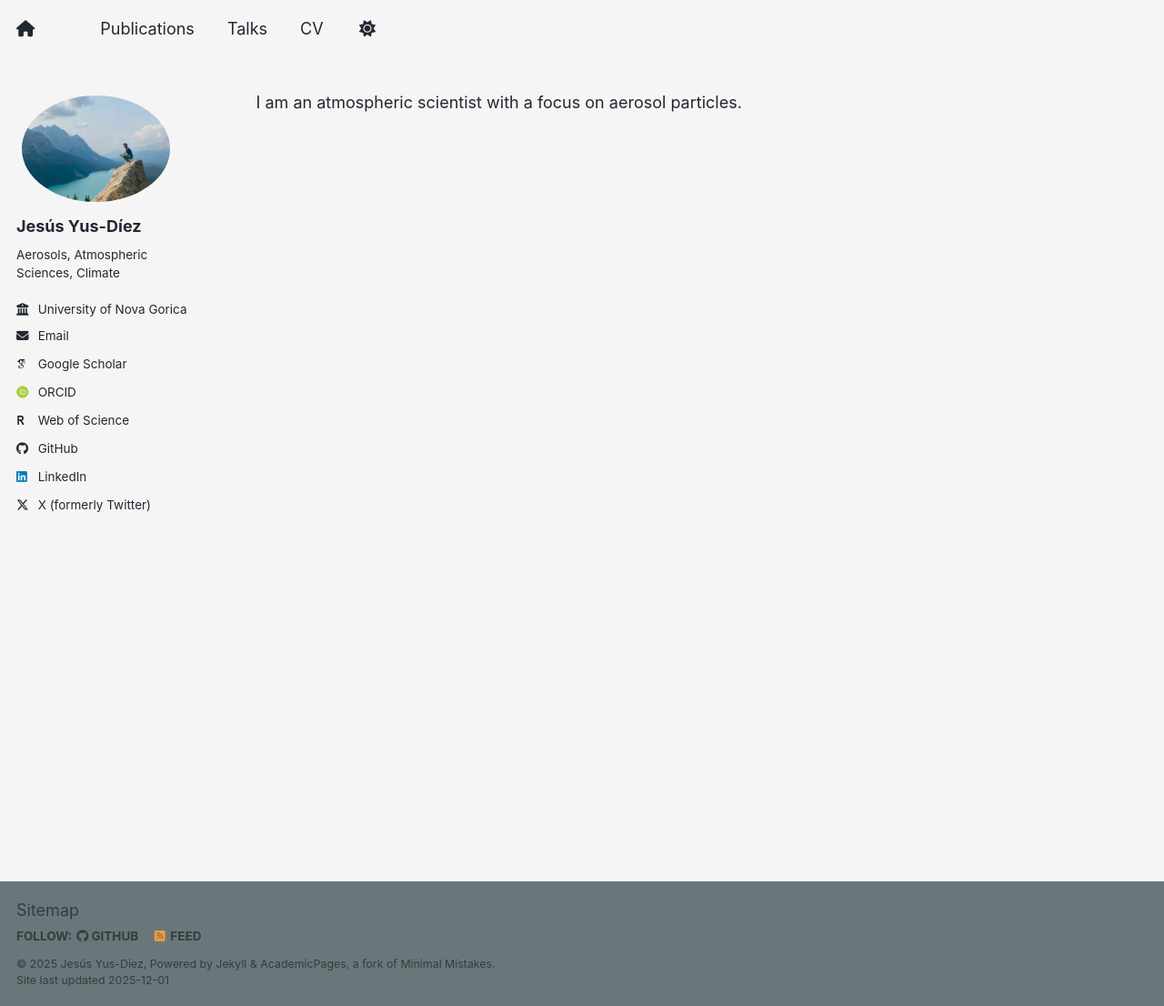
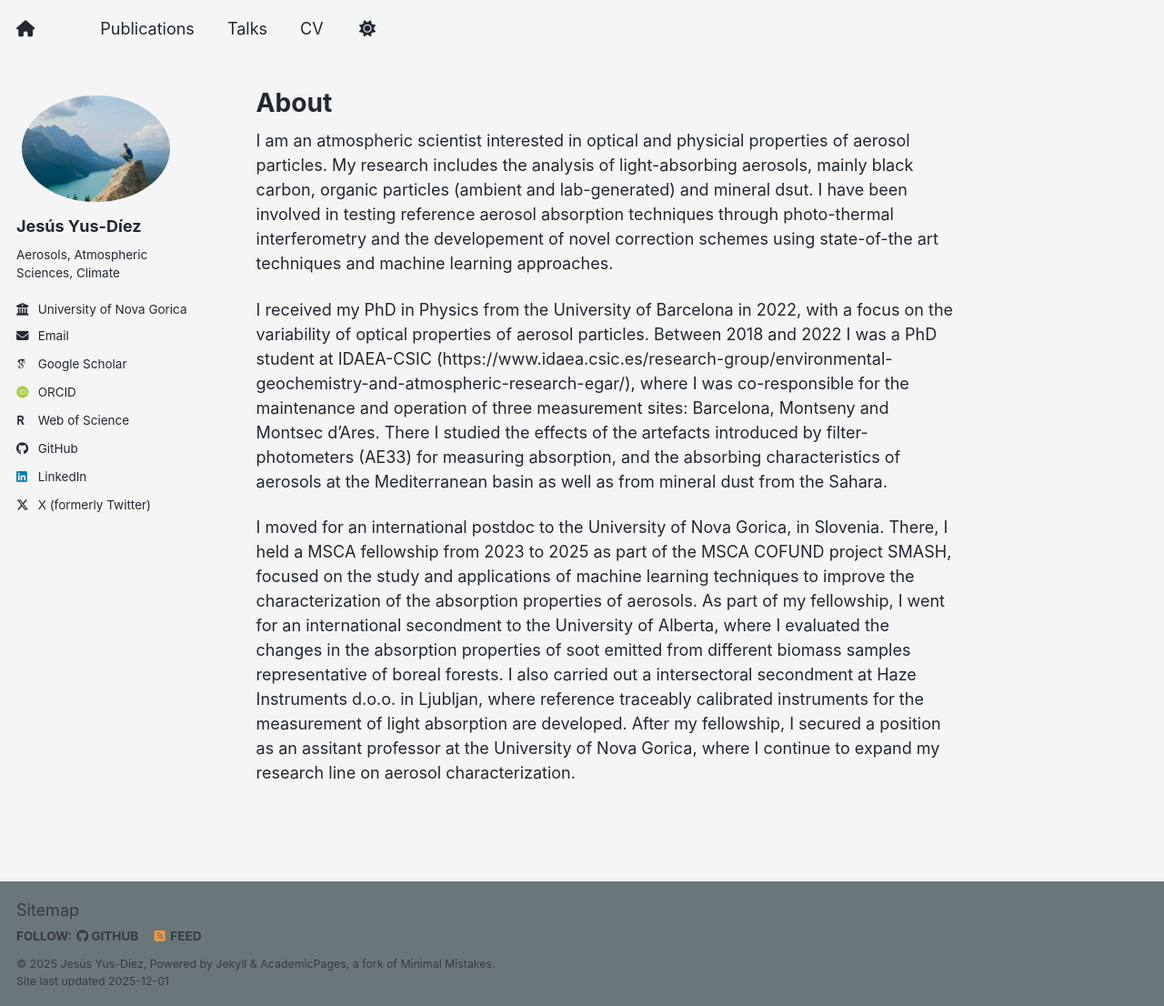
Before and after one commit to jyusdiez/jyusdiez.github.io, a Jekyll site: the page built from _pages/about.md, in a window 1280 px wide and 1106 px high. Shown: the whole window at 91% size. Built offline with Jekyll 4.4.1, drawn with Linux system fonts in a browser that asks for light colours; some web fonts are replaced; a script bundle is joined from its source files by our own code; library files that are not in the unit come from our copies.

Commit message:
Update about.md

```diff
--- a/_pages/about.md
+++ b/_pages/about.md
@@ -1,9 +1,14 @@
 ---
 permalink: /
 author_profile: true
+title: "About"
 redirect_from:
   - /about/
   - /about.html
 ---
 
-I am an atmospheric scientist with a focus on aerosol particles.
+I am an atmospheric scientist interested in optical and physicial properties of aerosol particles. My research includes the analysis of light-absorbing aerosols, mainly black carbon, organic particles (ambient and lab-generated) and mineral dsut. I have been involved in testing reference aerosol absorption techniques through photo-thermal interferometry and the developement of novel correction schemes using state-of-the art techniques and machine learning approaches.
+
+I received my PhD in Physics from the University of Barcelona in 2022, with a focus on the variability of optical properties of aerosol particles. Between 2018 and 2022 I was a PhD student at IDAEA-CSIC (https://www.idaea.csic.es/research-group/environmental-geochemistry-and-atmospheric-research-egar/), where I was co-responsible for the maintenance and operation of three measurement sites: Barcelona, Montseny and Montsec d'Ares. There I studied the effects of the artefacts introduced by filter-photometers (AE33) for measuring absorption, and the absorbing characteristics of aerosols at the Mediterranean basin as well as from mineral dust from the Sahara.
+
+I moved for an international postdoc to the University of Nova Gorica, in Slovenia. There, I held a MSCA fellowship from 2023 to 2025 as part of the MSCA COFUND project SMASH, focused on the study and applications of machine learning techniques to improve the characterization of the absorption properties of aerosols. As part of my fellowship, I went for an international secondment to the University of Alberta, where I evaluated the changes in the absorption properties of soot emitted from different biomass samples representative of boreal forests. I also carried out a intersectoral secondment at Haze Instruments d.o.o. in Ljubljan, where reference traceably calibrated instruments for the measurement of light absorption are developed. After my fellowship, I secured a position as an assitant professor at the University of Nova Gorica, where I continue to expand my research line on aerosol characterization.
```
